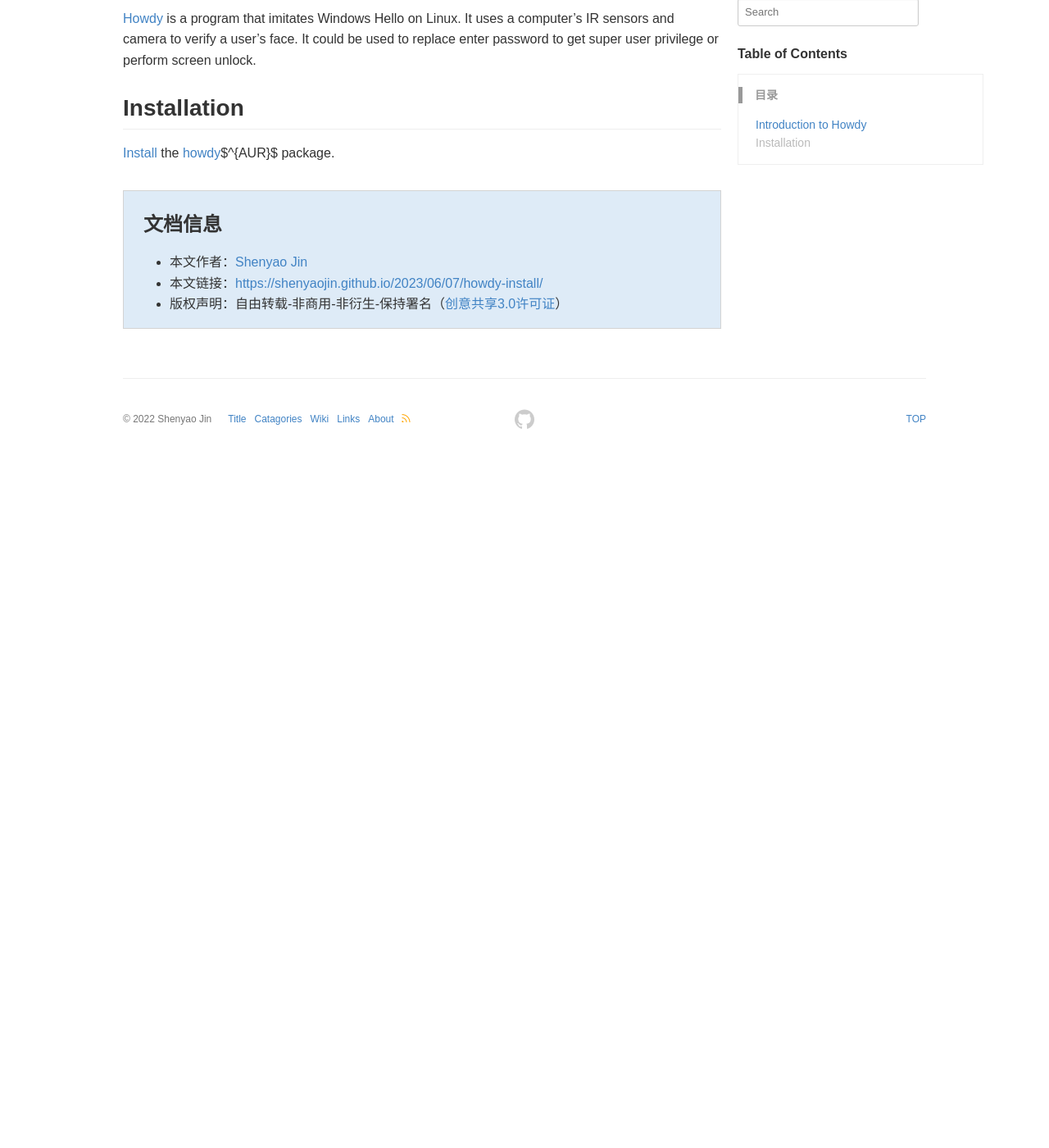
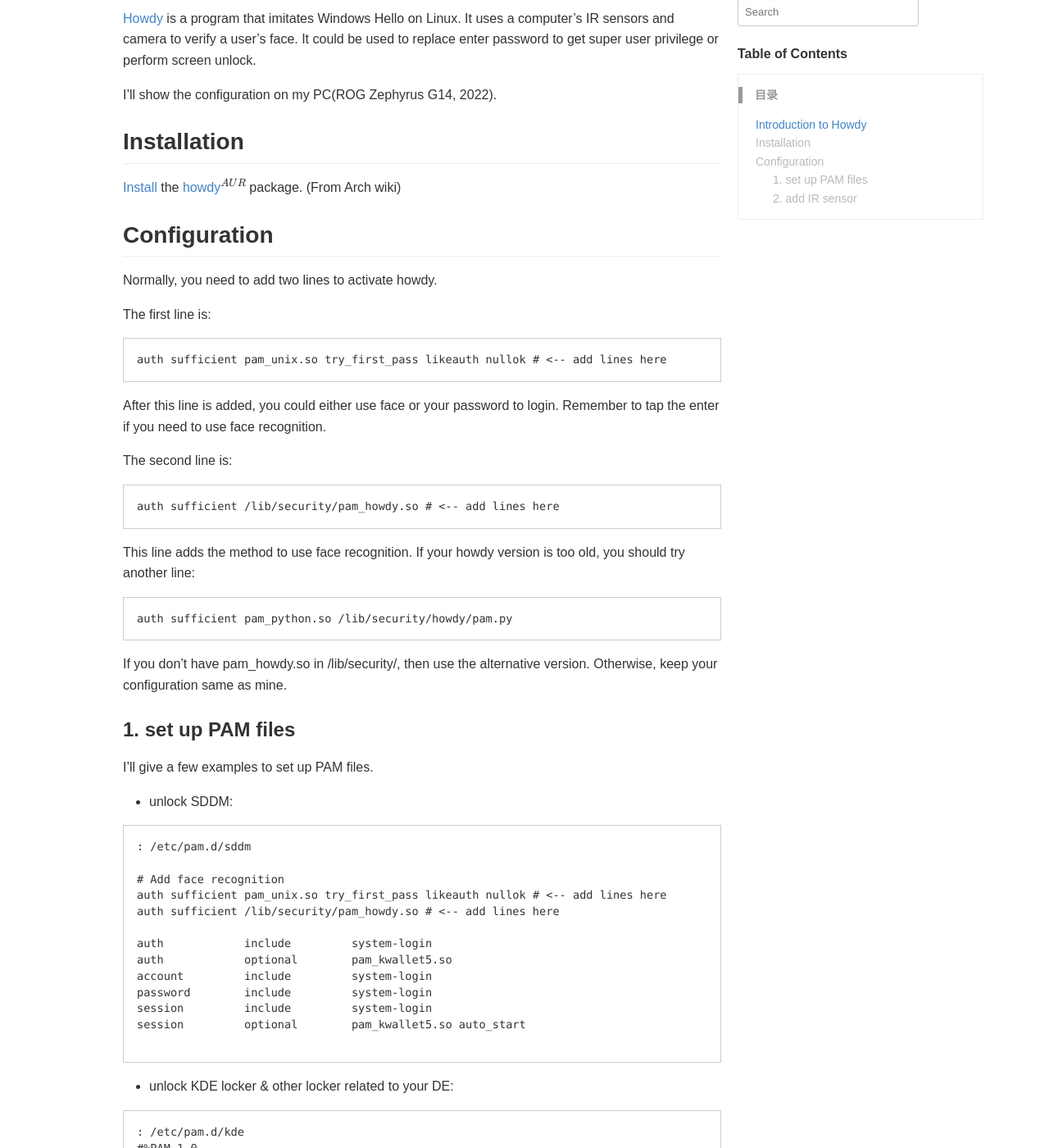
Before and after one commit to shenyaojin/shenyaojin.github.io, a Jekyll site: the page built from _posts/2023-06-07-howdy-install.md, in a window 1280 px wide and 1400 px high, scrolled down 270 px. Shown: the whole window at 82% size. Built offline with Jekyll 4.4.1, drawn with Linux system fonts in a browser that asks for light colours; formulas are drawn with MathJax 3; a style sheet for code colours, icons or effects is not loaded; before the commit the page ends 900 px from its top, so only the background shows below that; some of the changed text lies outside the part shown.

Commit message:
Update 2023-06-07-howdy-install.md

````diff
--- a/_posts/2023-06-07-howdy-install.md
+++ b/_posts/2023-06-07-howdy-install.md
@@ -11,6 +11,104 @@
 
 [Howdy](https://github.com/boltgolt/howdy) is a program that imitates Windows Hello on Linux. It uses a computer's IR sensors and camera to verify a user's face. It could be used to replace enter password to get super user privilege or perform screen unlock.
 
+I'll show the configuration on my PC(ROG Zephyrus G14, 2022).
+
 ## Installation
 
-[Install](https://wiki.archlinux.org/title/Install) the [howdy](https://aur.archlinux.org/packages/howdy/)$^{AUR}$ package.
+[Install](https://wiki.archlinux.org/title/Install) the [howdy](https://aur.archlinux.org/packages/howdy/)$$^{AUR}$$ package. (From Arch wiki)
+
+
+
+## Configuration
+
+Normally, you need to add two lines to activate howdy.
+
+The first line is:
+
+```sh
+auth sufficient pam_unix.so try_first_pass likeauth nullok # <-- add lines here
+```
+
+After this line is added, you could either use face or your password to login. Remember to tap the enter if you need to use face recognition.
+
+The second line is:
+
+```shell
+auth sufficient /lib/security/pam_howdy.so # <-- add lines here
+```
+
+This line adds the method to use face recognition. If your howdy version is too old, you should try another line:
+
+```sh
+auth sufficient pam_python.so /lib/security/howdy/pam.py
+```
+
+If you don't have pam_howdy.so in /lib/security/, then use the alternative version. Otherwise, keep your configuration same as mine.
+
+### 1. set up PAM files
+
+I'll give a few examples to set up PAM files.
+
+* unlock SDDM:
+
+```shell
+: /etc/pam.d/sddm
+
+# Add face recognition
+auth sufficient pam_unix.so try_first_pass likeauth nullok # <-- add lines here
+auth sufficient /lib/security/pam_howdy.so # <-- add lines here
+
+auth            include         system-login
+auth            optional        pam_kwallet5.so
+account         include         system-login
+password        include         system-login
+session         include         system-login
+session         optional        pam_kwallet5.so auto_start
+
+```
+
+* unlock KDE locker & other locker related to your DE:
+
+```sh
+: /etc/pam.d/kde
+#%PAM-1.0
+auth sufficient pam_unix.so try_first_pass likeauth nullok
+auth sufficient /lib/security/pam_howdy.so
+auth            include         system-login
+
+account         include         system-login
+
+password        include         system-login
+
+session         include         system-login
+```
+
+* unlock super user privilege
+
+``` sh
+: /etc/pam.d/sudo
+
+#%PAM-1.0
+# Add face recognization
+auth sufficient pam_unix.so try_first_pass likeauth nullok
+auth sufficient /lib/security/pam_howdy.so
+auth            include         system-auth
+account         include         system-auth
+session         include         system-auth
+```
+
+* unlock PAMAC or other GUI you need to enter password:
+
+```sh
+: /etc/pam.d/polkit-1
+
+#%PAM-1.0
+auth sufficient pam_unix.so try_first_pass likeauth nullok
+auth sufficient /lib/security/pam_howdy.so
+auth       include      system-auth
+account    include      system-auth
+password   include      system-auth
+session    include      system-auth
+```
+
+### 2. add IR sensor
````
